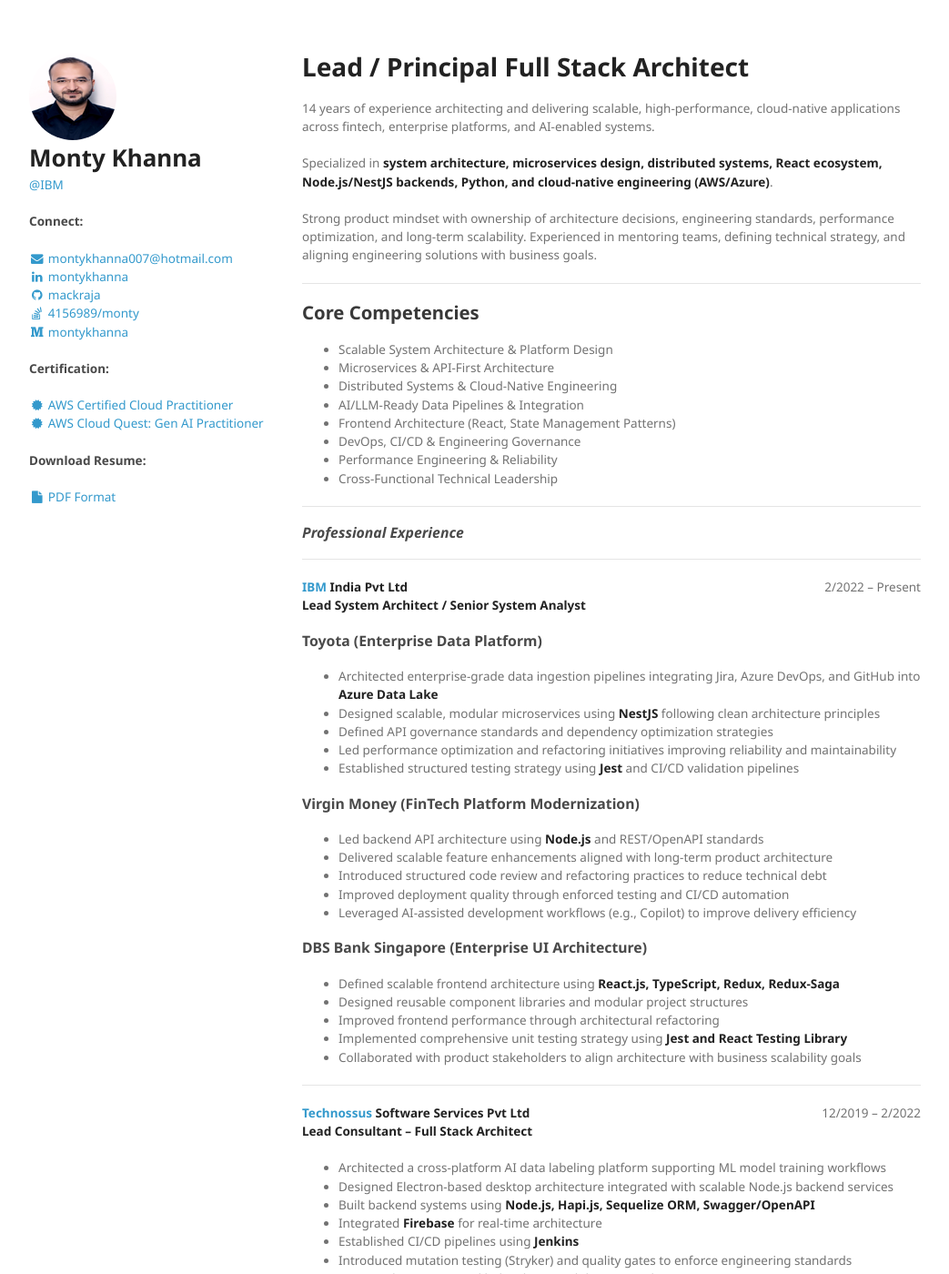
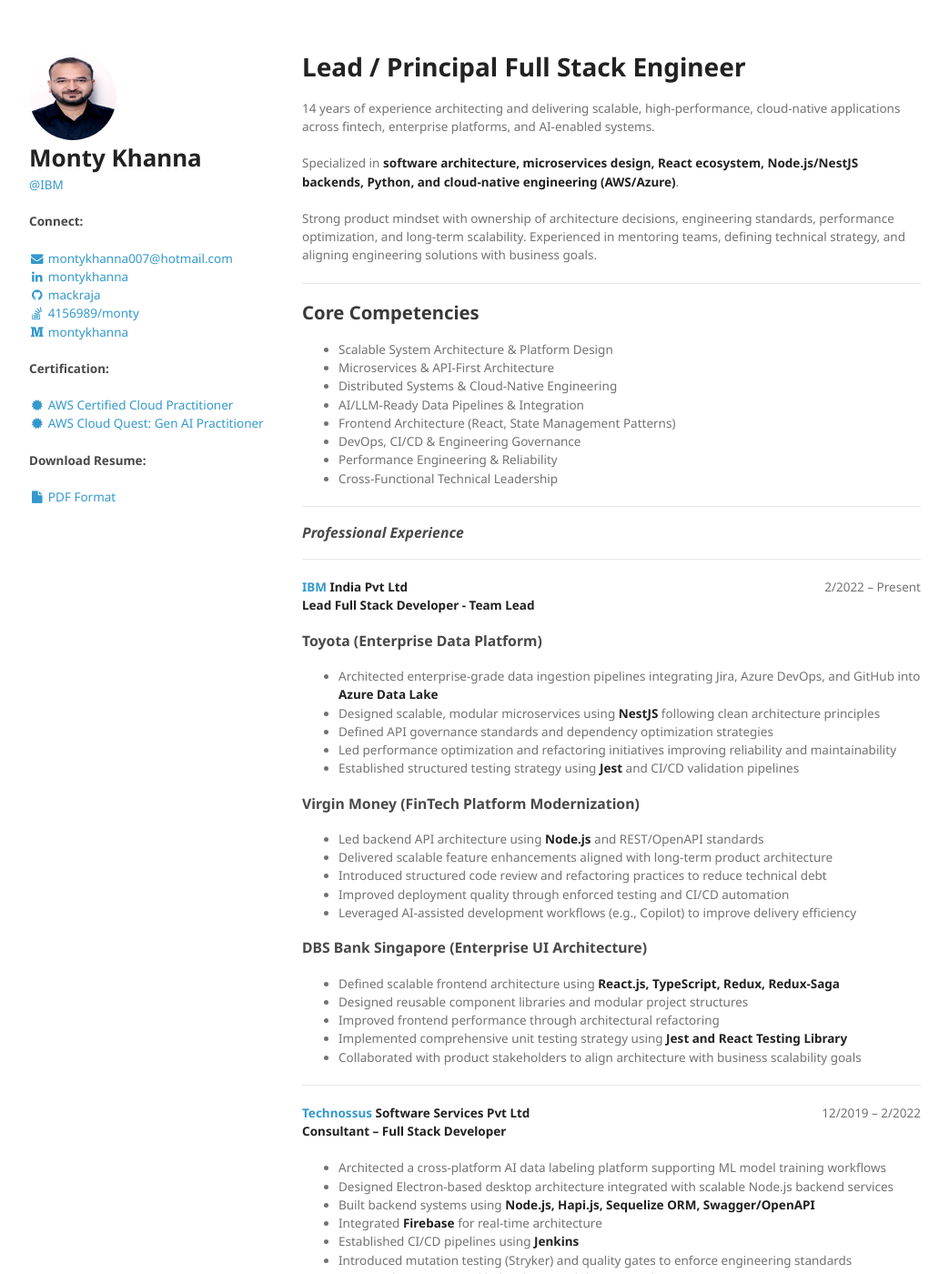
Before and after one commit to mackraja/mackraja.github.io, a Jekyll site: the page built from index.md, in a window 1280 px wide and 1400 px high. Shown: the whole window at 91% size, without its empty margins (118-1161 px from the left). Built offline with Jekyll 4.4.1, drawn with Linux system fonts in a browser that asks for light colours; some of the changed text lies outside the part shown.

Commit message:
Update resume details

```diff
--- a/_config.yml
+++ b/_config.yml
@@ -51,4 +51,4 @@
   medium: montykhanna
   flickr: #username
   codepen: #username
-  pdfFormat: Monty_Resume_042026.pdf
+  pdfFormat: Monty_Resume_062026.pdf
--- a/index.md
+++ b/index.md
@@ -2,10 +2,10 @@
 layout: default
 title: Monty Khanna
 ---
-# Lead / Principal Full Stack Architect
+# Lead / Principal Full Stack Engineer
 14 years of experience architecting and delivering scalable, high-performance, cloud-native applications across fintech, enterprise platforms, and AI-enabled systems.
 
-Specialized in **system architecture, microservices design, distributed systems, React ecosystem, Node.js/NestJS backends, Python, and cloud-native engineering (AWS/Azure)**.
+Specialized in **software architecture, microservices design, React ecosystem, Node.js/NestJS backends, Python, and cloud-native engineering (AWS/Azure)**.
 
 Strong product mindset with ownership of architecture decisions, engineering standards, performance optimization, and long-term scalability. Experienced in mentoring teams, defining technical strategy, and aligning engineering solutions with business goals.
 
@@ -29,7 +29,7 @@
 
 <span style="float: right">2/2022 – Present</span>
 **[IBM](https://www.ibm.com/in-en) India Pvt Ltd**
-**Lead System Architect / Senior System Analyst**
+**Lead Full Stack Developer - Team Lead**
 
 ### Toyota (Enterprise Data Platform)
 
@@ -59,7 +59,7 @@
 
 <span style="float: right">12/2019 – 2/2022</span>
 **[Technossus](https://www.technossus.com/) Software Services Pvt Ltd**
-**Lead Consultant – Full Stack Architect**
+**Consultant – Full Stack Developer**
 
 - Architected a cross-platform AI data labeling platform supporting ML model training workflows
 - Designed Electron-based desktop architecture integrated with scalable Node.js backend services
```
Also changed, not shown: other parts of index.md (+1 -1 lines), 2 other files.
